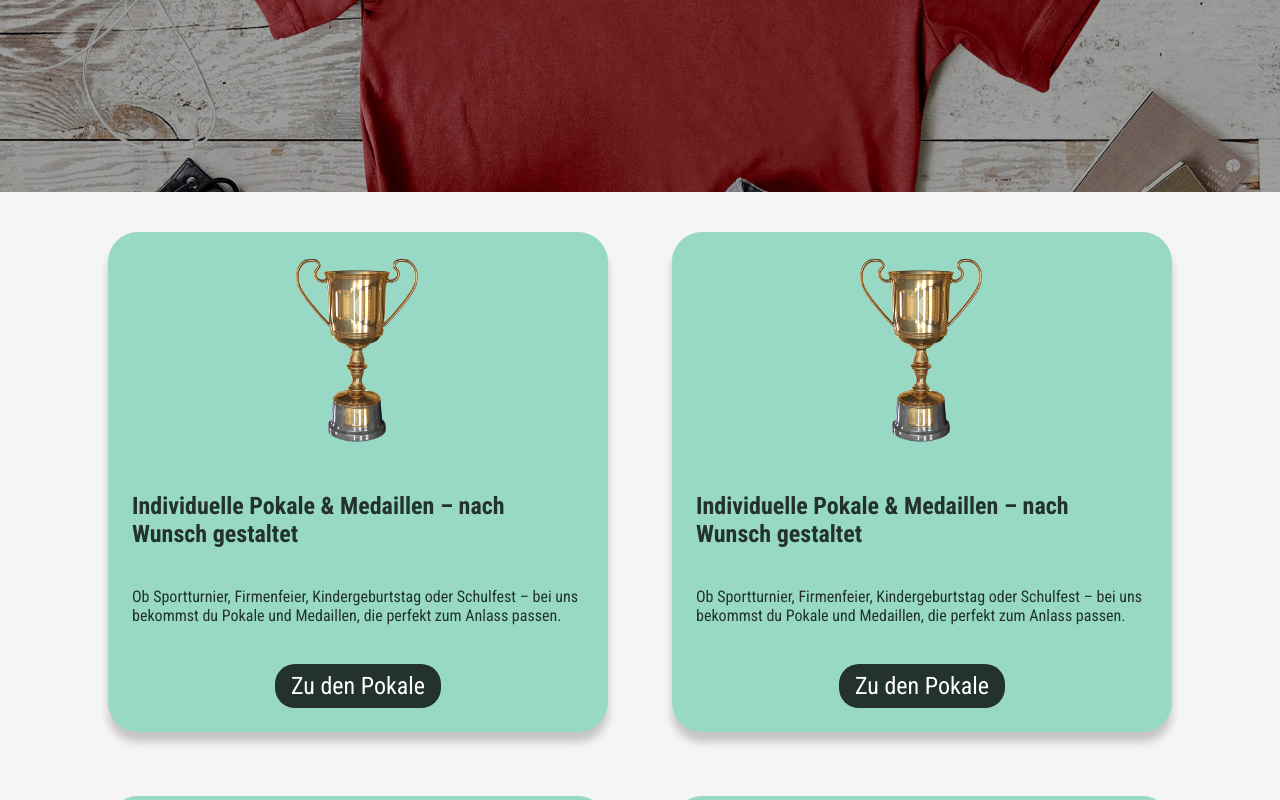
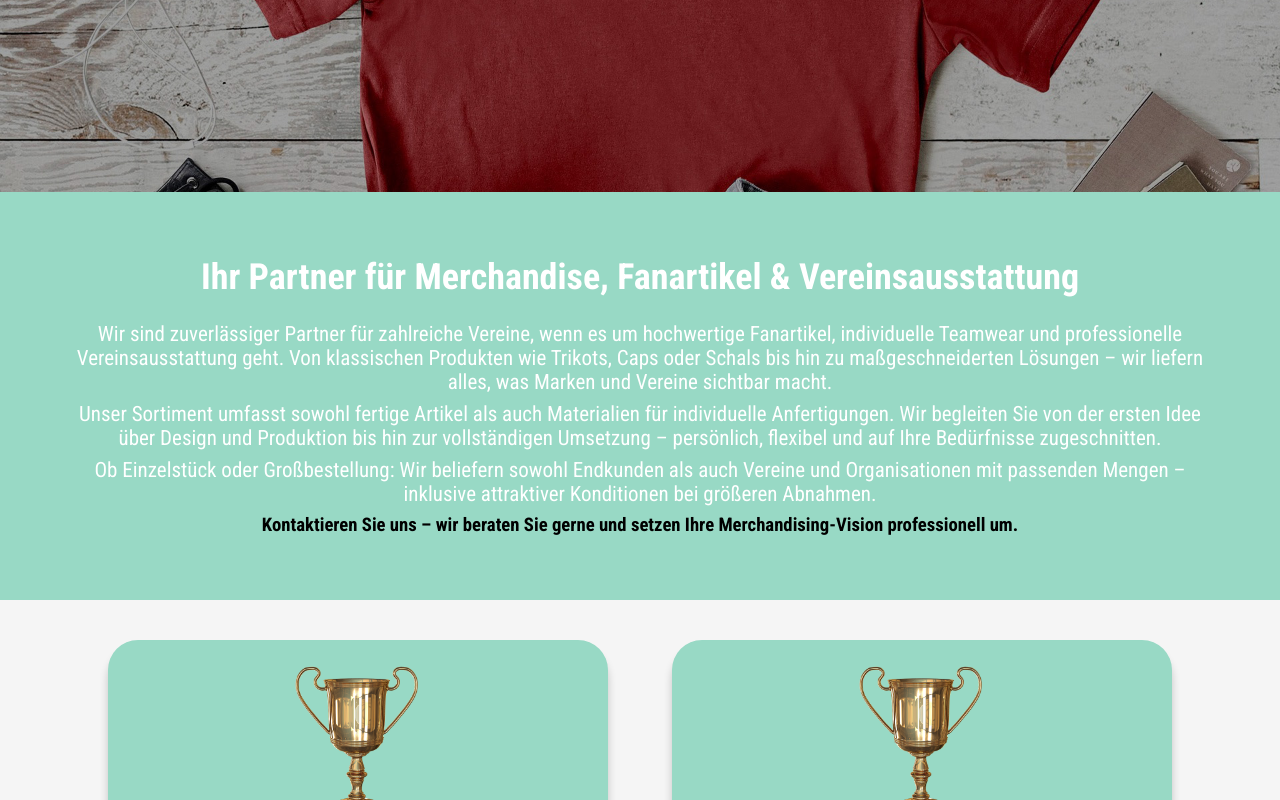
Before and after one commit to Hummner/merch24, an Angular app: page / in a window 1280 px wide. Shown: the part 508-1308 px from the top of the page. Built offline with nearby package versions, Linux system fonts and the light colour scheme.

Commit message:
add: greeting

```diff
--- /dev/null
+++ b/src/app/landing-page/greeting/greeting.component.html
@@ -0,0 +1,17 @@
+<section>
+    <div class="content">
+        <h2>Ihr Partner für Merchandise, Fanartikel & Vereinsausstattung</h2>
+        <p>Wir sind zuverlässiger Partner für zahlreiche Vereine, wenn es um hochwertige Fanartikel, individuelle Teamwear
+        und professionelle Vereinsausstattung geht. Von klassischen Produkten wie Trikots, Caps oder Schals bis hin zu
+        maßgeschneiderten Lösungen – wir liefern alles, was Marken und Vereine sichtbar macht.</p>
+
+        <p>Unser Sortiment umfasst sowohl fertige Artikel als auch Materialien für individuelle Anfertigungen. Wir
+        begleiten Sie von der ersten Idee über Design und Produktion bis hin zur vollständigen Umsetzung – persönlich,
+        flexibel und auf Ihre Bedürfnisse zugeschnitten.</p>
+
+        <p>Ob Einzelstück oder Großbestellung: Wir beliefern sowohl Endkunden als auch Vereine und Organisationen mit
+        passenden Mengen – inklusive attraktiver Konditionen bei größeren Abnahmen.</p>
+
+        <h3>Kontaktieren Sie uns – wir beraten Sie gerne und setzen Ihre Merchandising-Vision professionell um.</h3>
+    </div>
+</section>
--- /dev/null
+++ b/src/app/landing-page/greeting/greeting.component.scss
@@ -0,0 +1,33 @@
+section {
+    width: 100%;
+    background-color: var(--tertiary-color);
+    display: flex;
+    justify-content: center;
+}
+
+:host {
+    width: 100%;
+}
+
+.content {
+    width: 100%;
+    max-width: 1920px;
+    display: flex;
+    flex-direction: column;
+    justify-content: center;
+    align-items: center;
+    padding: 64px;
+}
+
+h2 {
+    color: white;
+    margin-bottom: 24px;
+    font-size: 36px;
+}
+
+p {
+    color: white;
+    font-size: 21px;
+    margin-bottom: 8px;
+    text-align: center;
+}
--- a/src/app/landing-page/hero/hero.component.scss
+++ b/src/app/landing-page/hero/hero.component.scss
@@ -30,4 +30,5 @@ h3 {
     font-size: 24px;
     color: white;
     text-align: center;
+    margin-bottom: 24px;
 }
--- a/src/app/landing-page/landing-page.component.html
+++ b/src/app/landing-page/landing-page.component.html
@@ -1,4 +1,6 @@
 <section>
     <app-hero></app-hero>
+
+    <app-greeting></app-greeting>
     <app-services></app-services>
 </section>
--- a/src/app/landing-page/landing-page.component.ts
+++ b/src/app/landing-page/landing-page.component.ts
@@ -1,11 +1,12 @@
 import { Component } from '@angular/core';
 import { ServicesComponent } from "./services/services.component";
 import { HEROComponent } from "./hero/hero.component";
+import { GreetingComponent } from "./greeting/greeting.component";
 
 @Component({
   selector: 'app-landing-page',
   standalone: true,
-  imports: [ServicesComponent, HEROComponent],
+  imports: [ServicesComponent, HEROComponent, GreetingComponent],
   templateUrl: './landing-page.component.html',
   styleUrl: './landing-page.component.scss'
 })
```
Also changed, not shown: src/app/landing-page/greeting/greeting.component.ts (added, +12 -0 lines), 1 other file (tests, documents, lock files or other folders).
